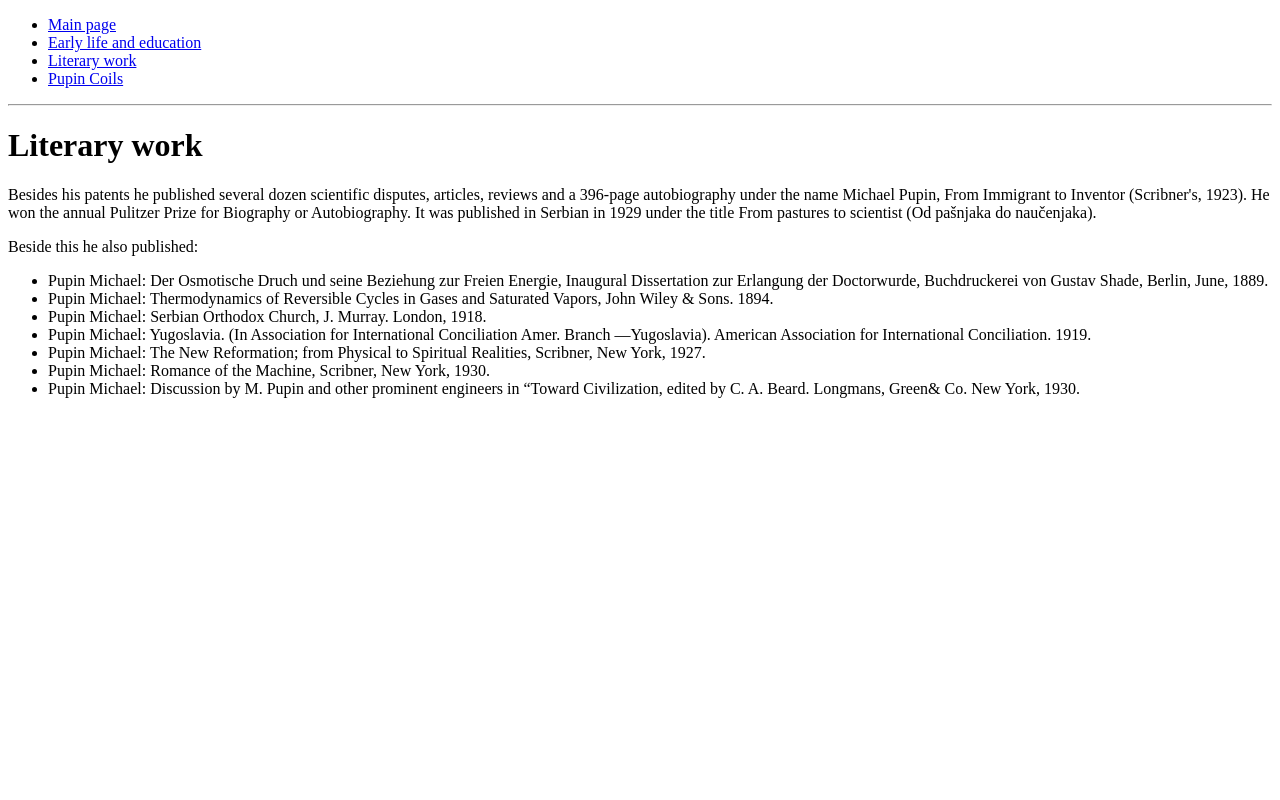
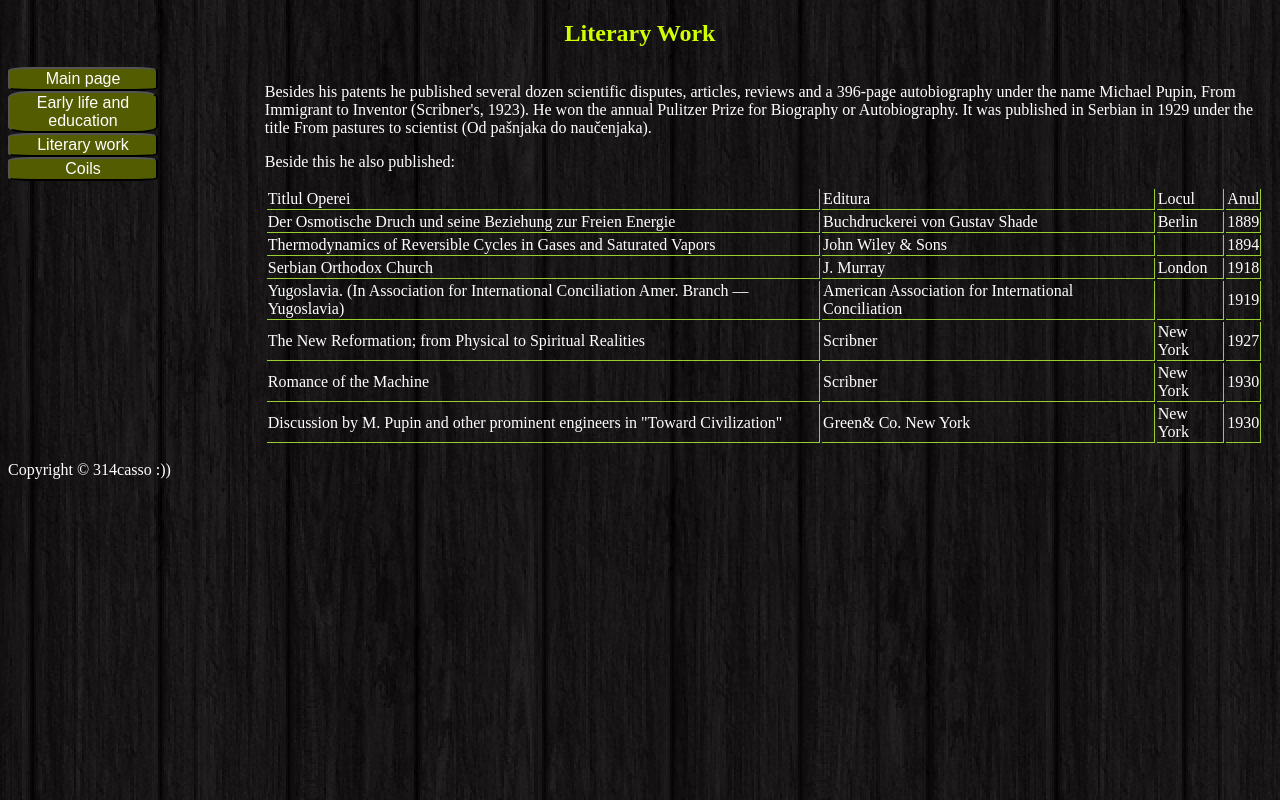
Before and after one commit to Valentin-Florian/HTML-CSS-LinkAcademy, a plain HTML site: page literary-work.html in a window 1280 px wide. Drawn offline with Linux system fonts and the light colour scheme.

Commit message:
Site Pupin - final

```diff
--- a/literary-work.html
+++ b/literary-work.html
@@ -3,29 +3,74 @@
 <head>
     <meta charset="UTF-8">
     <title>Literary Work</title>
+    <link rel="stylesheet" href="style.css">
 </head>
 <body>
-    <ul>
-        <li><a href="index.html">Main page</a></li>
-        <li><a href="early-life-and-education.html">Early life and education</a></li>
-        <li><a href="literary-work.html">Literary work</a></li>
-        <li><a href="pupin-coils.html">Pupin Coils</a></li>
-    </ul>
-    <hr>
-
-    <h1>Literary work</h1>
-
-    <p>Besides his patents he published several dozen scientific disputes, articles, reviews and a 396-page autobiography under the name Michael Pupin, From Immigrant to Inventor (Scribner's, 1923). He won the annual Pulitzer Prize for Biography or Autobiography. It was published in Serbian in 1929 under the title From pastures to scientist (Od pašnjaka do naučenjaka). </p>
-
-    <p>Beside this he also published:</p>
-    <ul>
-        <li>Pupin Michael: Der Osmotische Druch und seine Beziehung zur Freien Energie, Inaugural Dissertation zur Erlangung der Doctorwurde, Buchdruckerei von Gustav Shade, Berlin, June, 1889.</li>
-        <li>Pupin Michael: Thermodynamics of Reversible Cycles in Gases and Saturated Vapors, John Wiley & Sons. 1894.</li>
-        <li>Pupin Michael: Serbian Orthodox Church, J. Murray. London, 1918.</li>
-        <li>Pupin Michael: Yugoslavia. (In Association for International Conciliation Amer. Branch —Yugoslavia). American Association for International Conciliation. 1919.</li>
-        <li>Pupin Michael: The New Reformation; from Physical to Spiritual Realities, Scribner, New York, 1927.</li>
-        <li>Pupin Michael: Romance of the Machine, Scribner, New York, 1930.</li>
-        <li>Pupin Michael: Discussion by M. Pupin and other prominent engineers in “Toward Civilization, edited by C. A. Beard. Longmans, Green& Co. New York, 1930.</li>
-    </ul>
+    <header>
+        <h2>Literary Work</h2>
+    </header>
+    <div class="btn-group">
+        <button class="button" onclick="document.location='index.html'">Main page</button>
+        <button class="button" onclick="document.location='early-life-and-education.html'">Early life and education</button>
+        <button class="button" onclick="document.location='literary-work.html'">Literary work</button>
+        <button class="button" onclick="document.location='pupin-coils.html'">Coils</button>
+    </div>
+    <div class="content-group">
+        <p>Besides his patents he published several dozen scientific disputes, articles, reviews and a 396-page autobiography under the name Michael Pupin, From Immigrant to Inventor (Scribner's, 1923). He won the annual Pulitzer Prize for Biography or Autobiography. It was published in Serbian in 1929 under the title From pastures to scientist (Od pašnjaka do naučenjaka). </p>
+        <p>Beside this he also published:</p>
+        <table>
+            <tr>
+                <td>Titlul Operei</td>
+                <td>Editura</td>
+                <td>Locul</td>
+                <td>Anul</td>
+            </tr>
+            <tr>
+                <td>Der Osmotische Druch und seine Beziehung zur Freien Energie</td>
+                <td>Buchdruckerei von Gustav Shade</td>
+                <td>Berlin</td>
+                <td>1889</td>
+            </tr>
+            <tr>
+                <td>Thermodynamics of Reversible Cycles in Gases and Saturated Vapors</td>
+                <td>John Wiley & Sons</td>
+                <td></td>
+                <td>1894</td>
+            </tr>
+            <tr>
+                <td>Serbian Orthodox Church</td>
+                <td>J. Murray</td>
+                <td>London</td>
+                <td>1918</td>
+            </tr>
+            <tr>
+                <td>Yugoslavia. (In Association for International Conciliation Amer. Branch —Yugoslavia)</td>
+                <td>American Association for International Conciliation</td>
+                <td></td>
+                <td>1919</td>
+            </tr>
+            <tr>
+                <td>The New Reformation; from Physical to Spiritual Realities</td>
+                <td>Scribner</td>
+                <td>New York</td>
+                <td>1927</td>
+            </tr>
+            <tr>
+                <td>Romance of the Machine</td>
+                <td>Scribner</td>
+                <td>New York</td>
+                <td>1930</td>
+            </tr>
+            <tr>
+                <td>Discussion by M. Pupin and other prominent engineers in "Toward Civilization"</td>
+                <td>Green& Co. New York</td>
+                <td>New York</td>
+                <td>1930</td>
+            </tr>
+        </table>
+    </div>
+    <footer>
+        Copyright © 314casso :))
+    </footer>
 </body>
 </html>
--- /dev/null
+++ b/style.css
@@ -0,0 +1,52 @@
+body{
+    background-image: url("pics/background.jpg");
+}
+header{
+    text-align: center;
+    color:rgb(208, 255, 0);
+}
+.btn-group {
+    height: 100%;
+    width: 20%;
+}
+.content-group{
+    display: inline-block;
+    height: 100%;
+    width: 79%;
+    top: 10px;
+}
+p{
+    color: white;
+}
+h3{
+    color:rgb(115, 128, 0);
+}
+div {
+    display: inline-block;
+    vertical-align: top;
+  }
+.button{
+  background-color: #535c00;
+  border-radius: 15%;
+  color: white;
+  text-align: center;
+  font-size: 16px;
+  cursor: pointer;
+  width: 150px;
+  display: block;
+  position: relative;
+}
+.button:hover {
+    background-color: black;
+}
+table{
+    color:white;
+}
+td{
+    border-right: 1px solid yellowgreen;
+    border-bottom: 1px solid yellowgreen;
+}
+footer {
+    padding: 16px 0 16px 0;
+    color: white;
+}
```
Also changed, not shown: early-life-and-education.html (+15 -11 lines), index.html (+19 -13 lines), pupin-coils.html (+17 -11 lines), pics/background.jpg (added).
